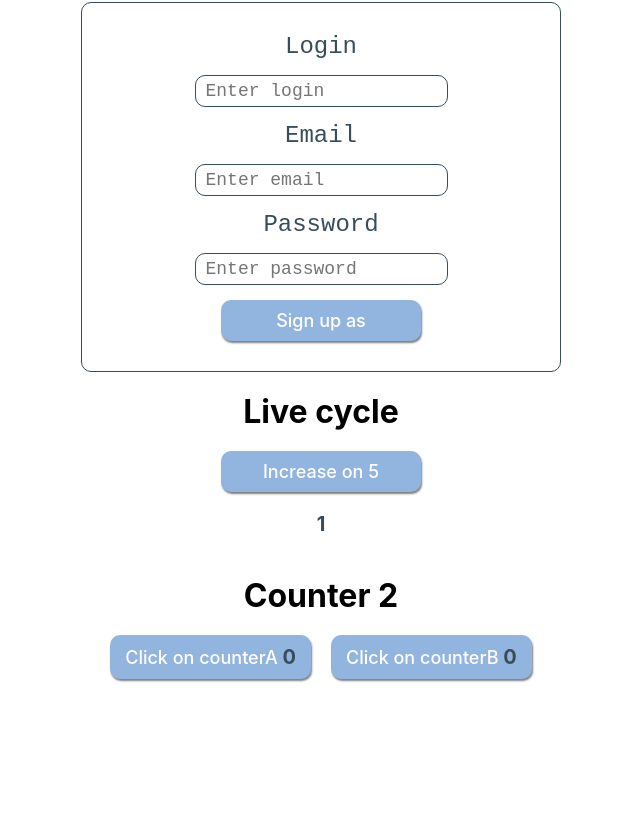
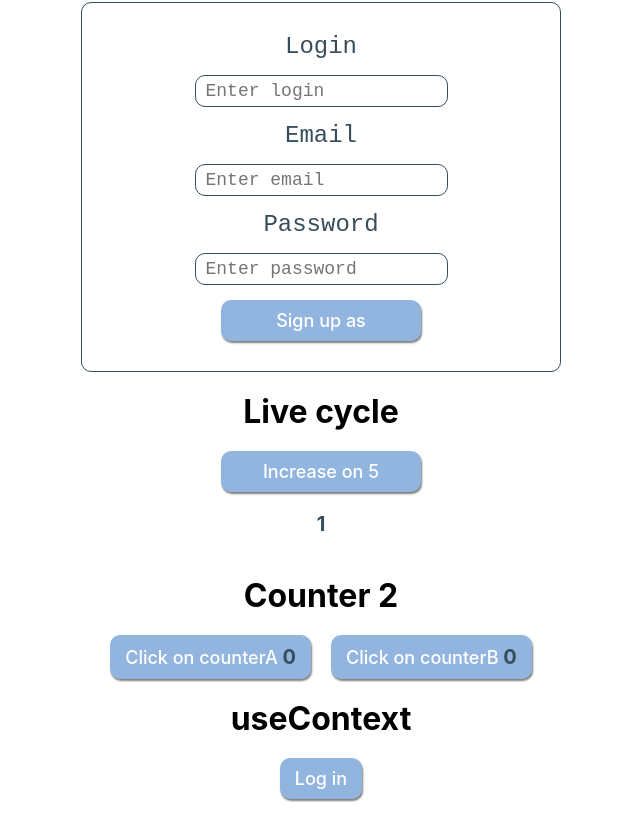
Before and after one commit to xrsQugi/react-lessons, a React (Create React App) app: page / in a window 1280 px wide. Shown: the part 2011-2830 px from the top of the page, without its empty margins (319-959 px from the left). Before the commit the page ends 2710 px from the top, so only its background shows below. Built offline with nearby package versions, Linux system fonts and the light colour scheme.

Commit message:
useContext

```diff
--- a/src/components/App.jsx
+++ b/src/components/App.jsx
@@ -1,5 +1,7 @@
 // import React from 'react';
 // import ReactDOM from 'react-dom';
+
+
 
 //! import components
 import React, { Component } from 'react'
@@ -12,6 +14,7 @@ import DropDown from "./DropDown/DropDown";
 import Form from "./Form/Form";
 import LifeCycle from './LifeCycle/LifeCycle';
 import CounterSecond from './CounterSecond/CounterSecond';
+import { UserMenu } from "./User/UserMenu";
 
 //! import styles
 import css from "./App.module.css"
@@ -43,6 +46,9 @@ export default class App extends Component {
         <Section title="Counter 2">
           <CounterSecond/>
         </Section>
+        <Section title="useContext">
+          <UserMenu />
+        </Section>
 
       </div>
     )
--- /dev/null
+++ b/src/components/User/UserContext.jsx
@@ -0,0 +1,25 @@
+import { createContext, useContext, useState } from "react";
+
+const UserContext = createContext();
+export const useUser = () => useContext(UserContext);
+
+export const UserProvider = ({ children }) => {
+  const [isLoggedIn, setIsLoggedIn] = useState(false);
+  const [username, setUsername] = useState(null);
+
+  const logIn = () => {
+    setIsLoggedIn(true);
+    setUsername("Mango");
+  };
+
+  const logOut = () => {
+    setIsLoggedIn(false);
+    setUsername(null);
+  };
+
+  return (
+    <UserContext.Provider value={{ isLoggedIn, username, logIn, logOut }}>
+      {children}
+    </UserContext.Provider>
+  );
+};
--- /dev/null
+++ b/src/components/User/UserMenu.jsx
@@ -0,0 +1,18 @@
+import { useUser } from "./UserContext";
+import css from './Usermenu.module.css';
+
+
+export const UserMenu = () => {
+  const { isLoggedIn, username, logIn, logOut } = useUser();
+
+  return (
+    <div className={css.btn_block}>
+      {isLoggedIn ? (
+        <button className={css.btn_log} onClick={logOut}>Log out</button>
+      ) : (
+        <button className={css.btn_log} onClick={logIn}>Log in</button>
+      )}
+      {isLoggedIn && <p className={css.username}>{username}</p>}
+    </div>
+  );
+};
--- /dev/null
+++ b/src/components/User/Usermenu.module.css
@@ -0,0 +1,36 @@
+.username{
+    margin: 0;
+    font-size: 20px;
+    font-weight: 700;
+    font-family: inherit;
+    text-align: center;
+    color: #374D5C;
+}
+
+.btn_log {
+    border: none;
+    padding: 10px 15px;
+    background-color: #92B5DF;
+    color: #fff;
+    font-size: 18px;
+    font-weight: 500;
+    font-family: inherit;
+    cursor: pointer;
+    outline: none;
+    box-shadow: 1px 2px 2px 0 rgb(0 0 0 / 0.5);
+    transition: box-shadow 250ms linear;
+    border-radius: 10px;
+}
+
+.btn_log:active {
+    box-shadow: 2px 5px 2px 0 rgb(0 0 0 / 0.5);
+}
+
+.btn_block{
+    display: flex;
+    flex-direction: column;
+    justify-content: center;
+    align-items: center;
+    gap: 10px;
+    margin: 20px auto 0;
+}
--- a/src/index.js
+++ b/src/index.js
@@ -2,9 +2,12 @@ import React from 'react';
 import ReactDOM from 'react-dom/client';
 import App from 'components/App';
 import './index.css';
+import { UserProvider } from "./components/User/UserContext";
 
 ReactDOM.createRoot(document.getElementById('root')).render(
   <React.StrictMode>
-    <App />
+    <UserProvider>
+      <App />
+    </UserProvider>
   </React.StrictMode>
 );
```
